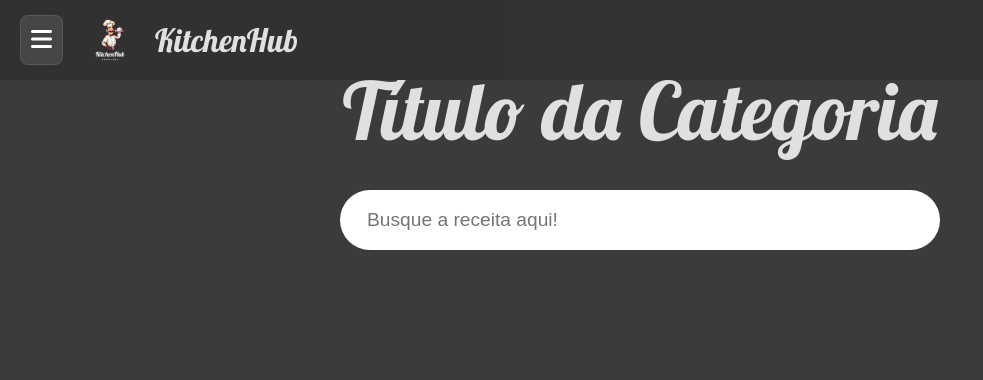
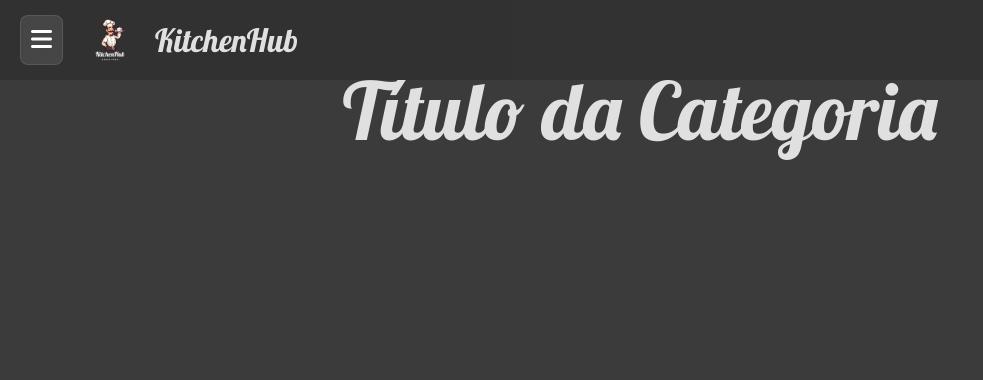
Before and after one commit to NogueiraLuis/Kitchenhub.com, a Python web app: template templates/receitas.html in a window 1280 px wide. Shown: the top 380 px of the page, without its empty margins (0-983 px from the left). Run offline with Jinja, Linux system fonts and the light colour scheme; the template is opened without the code that fills it, so the values that code supplies are empty.

Commit message:
tirei o input de pesquisa que não servia para nada e adicionei o read.me

```diff
--- a/static/css/receitas-themes.css
+++ b/static/css/receitas-themes.css
@@ -254,7 +254,7 @@ body {
 }
 
 /* --- ÁREA DE BUSCA --- */
-.search-section {
+.title-section{
   padding: 60px 20px;
   text-align: center;
   display: flex;
@@ -267,28 +267,6 @@ body {
   font-family: var(--font-logo);
   font-size: clamp(2.5rem, 8vw, 5rem);
   font-weight: 100;
-}
-
-.search-container {
-  width: 100%;
-  max-width: 600px;
-}
-
-#search-recipe {
-  width: 100%;
-  height: 60px;
-  padding: 0 25px;
-  border-radius: 30px;
-  border: 2px solid transparent;
-  font-size: 1.2rem;
-  transition: 0.3s;
-  background-color: white;
-}
-
-#search-recipe:focus {
-  outline: none;
-  border-color: var(--effect);
-  box-shadow: 0 0 15px rgba(255, 255, 255, 0.5);
 }
 
 /* --- GRID DE RECEITAS --- */
--- a/templates/receitas.html
+++ b/templates/receitas.html
@@ -59,17 +59,8 @@
         </div>
       </nav>
 
-      <section class="search-section" aria-labelledby="title-theme">
+      <section class="title-section" aria-labelledby="title-theme">
         <h2 id="title-theme" class="section-title">Título da Categoria</h2>
-
-        <div class="search-container">
-          <input
-            id="search-recipe"
-            type="text"
-            placeholder="Busque a receita aqui!"
-            aria-label="Campo de busca de receitas"
-          />
-        </div>
       </section>
 
       <section class="recipe-grid" id="recipe-grid"></section>
```
Also changed, not shown: README.md.
